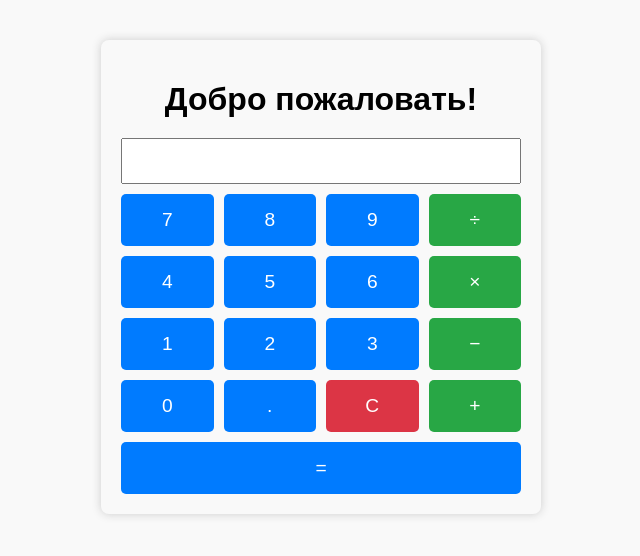
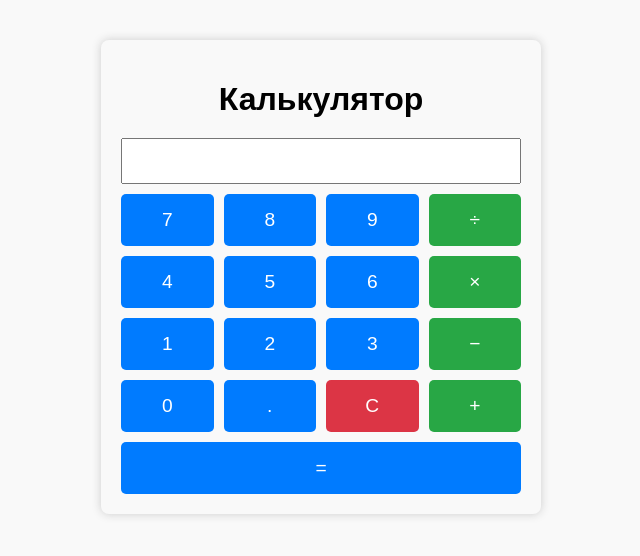
Before and after one commit to Drawlist/Ilastika, a plain HTML site: page index.html in a window 1280 px wide. Both pictures are taken after a click on the button "Начать". Shown: the whole page, without its empty margins (319-959 px from the left). Drawn offline with Linux system fonts and the light colour scheme.

Commit message:
Update index.html

```diff
--- a/index.html
+++ b/index.html
@@ -77,7 +77,7 @@
 </head>
 <body>
 
-  <h1>Добро пожаловать!</h1>
+  <h1 id="header">Добро пожаловать!</h1>
 
   <button id="startBtn">Начать</button>
 
@@ -113,10 +113,12 @@
   const startBtn = document.getElementById('startBtn');
   const calculator = document.getElementById('calculator');
   const display = document.getElementById('display');
+  const header = document.getElementById('header');
 
   startBtn.addEventListener('click', () => {
-    startBtn.style.display = 'none';  // скрываем кнопку
-    calculator.style.display = 'block'; // показываем калькулятор
+    startBtn.style.display = 'none';      // скрываем кнопку
+    calculator.style.display = 'block';   // показываем калькулятор
+    header.textContent = 'Калькулятор';   // меняем заголовок
   });
 
   function appendNumber(num) {
```
